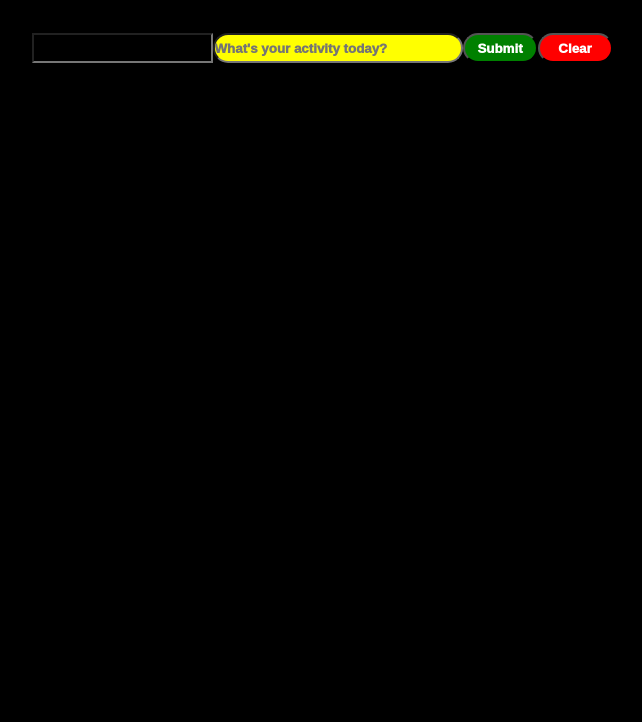
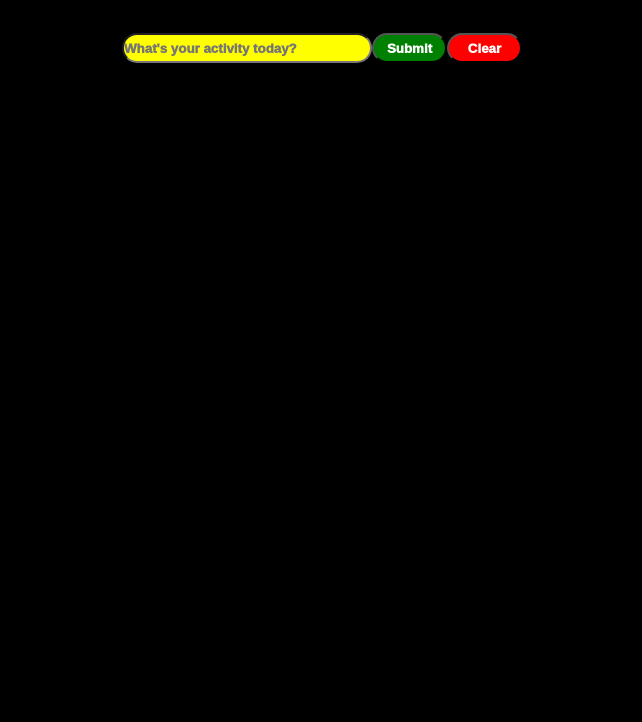
Before and after one commit to jessdrosario/todo-kalskills, a plain HTML site: page index.html in a window 1280 px wide. Shown: the part 78-800 px from the top of the page, without its empty margins (318-960 px from the left). Drawn offline with Linux system fonts and the light colour scheme.

Commit message:
Revert "added another input"
This reverts commit 9df0179155a34facffaceeab4b444199a1c40f80.

```diff
--- a/index.html
+++ b/index.html
@@ -9,7 +9,6 @@
 	<div class="container">
 		<div class="input_div">
 			<div class="buttons">
-				<input type="text" name="">
 				<input id="inputTask" type="text" placeholder="What's your activity today?">
 				<button id="addButton">Submit</button>
 				<button id="clearAll" onclick="removeAll()">Clear</button>
```
